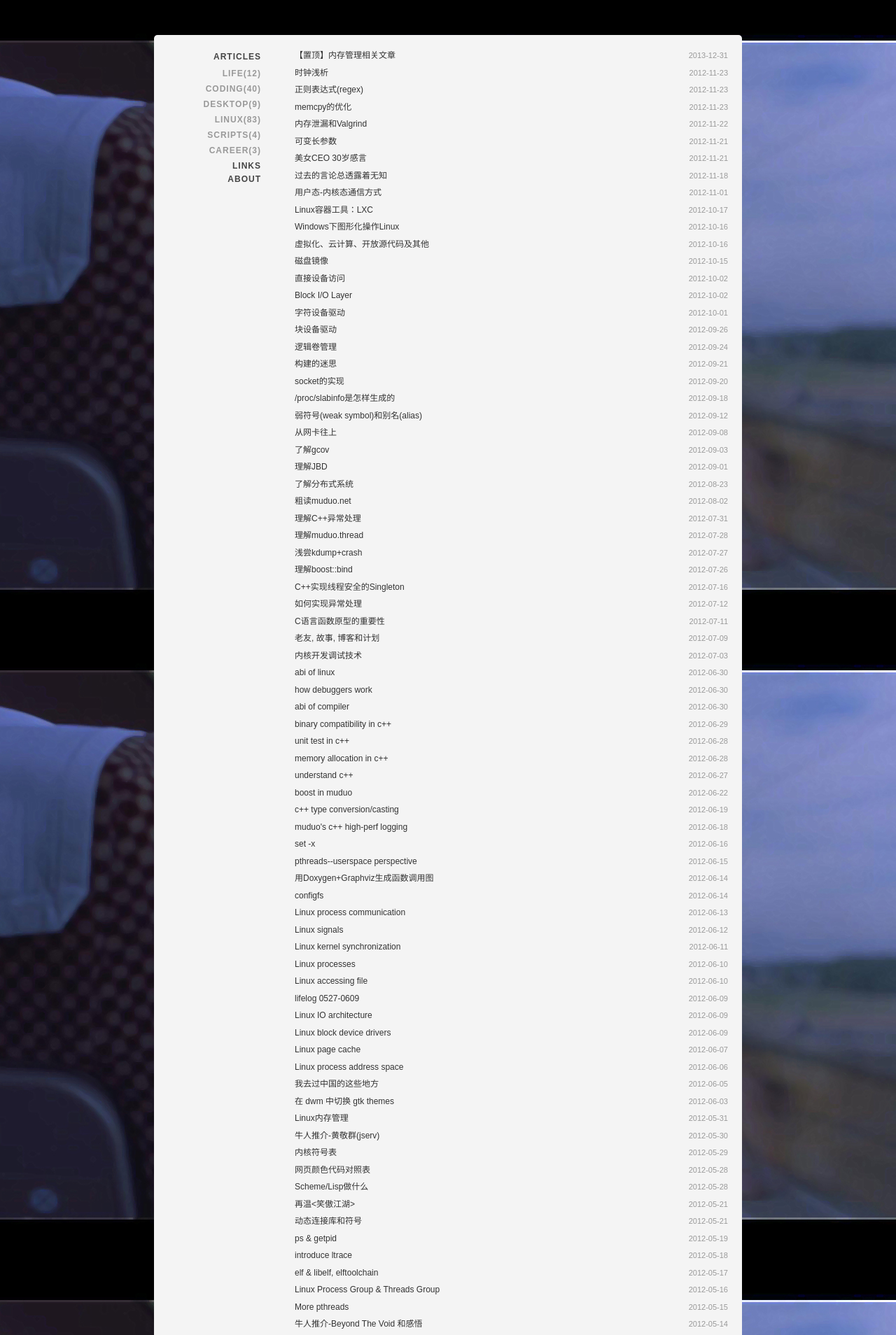
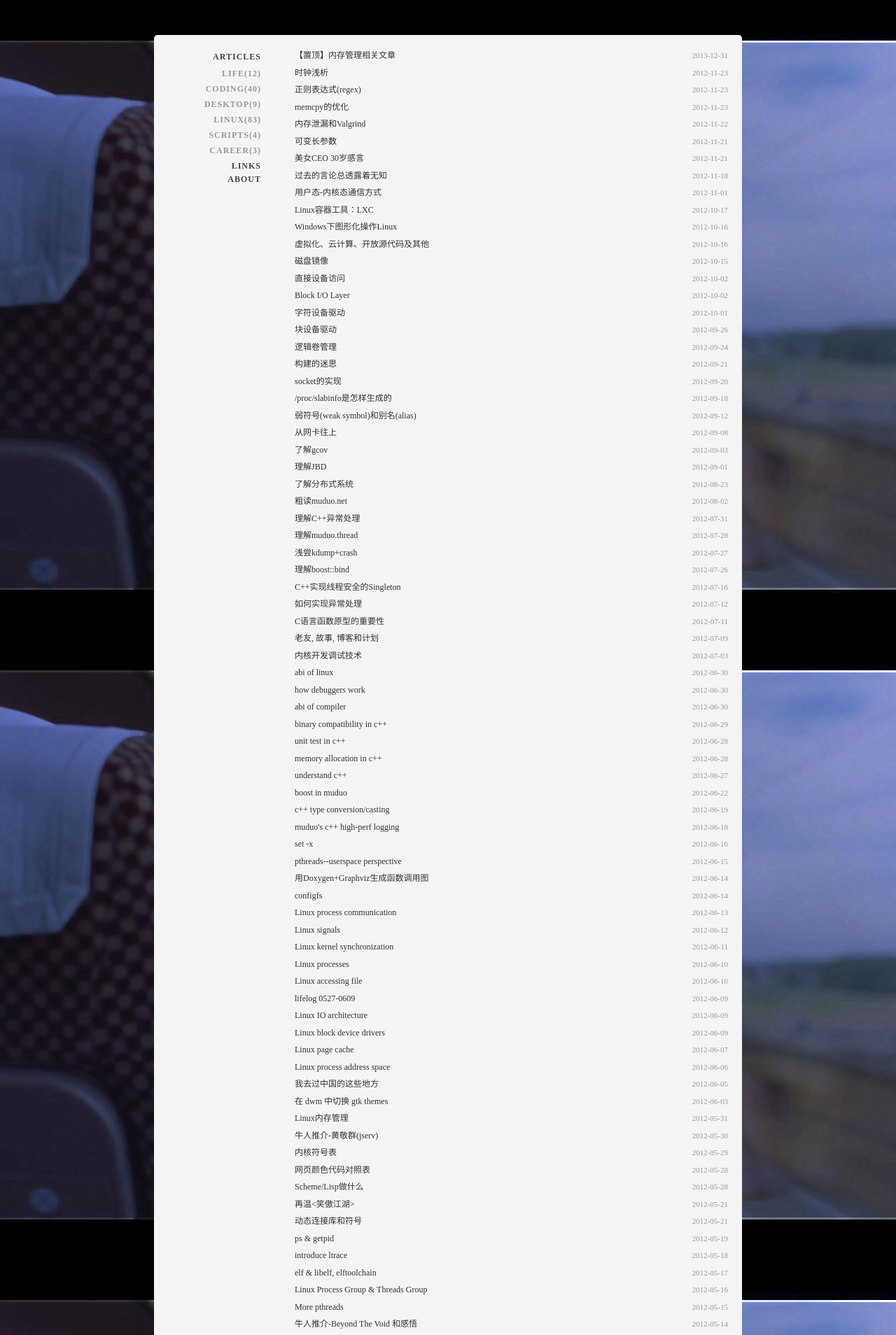
Before and after one commit to tfengmao/xanfeng, a Jekyll site: the page built from index.html, in a window 1280 px wide. Shown: the top 1908 px of the page at 70% size. Built offline with Jekyll 4.4.1, drawn with Linux system fonts in a browser that asks for light colours; Markdown is read by kramdown in place of the engine named in the settings.

Commit message:
change font family

```diff
--- a/css/style.css
+++ b/css/style.css
@@ -39,7 +39,7 @@ body {
 	background: #666 url(../images/bg.jpg);
 	background-position:center top;
 	/*font-family:"Helvetica Neue",Helvetica,Arial,sans-serif;*/
-	font-family:"Electrolize",sans-serif;
+	font-family:"Microsoft Yahei","SimHei";
 }
 h2, h3, h4, h5, h6 {
 	color:#333333;
```
